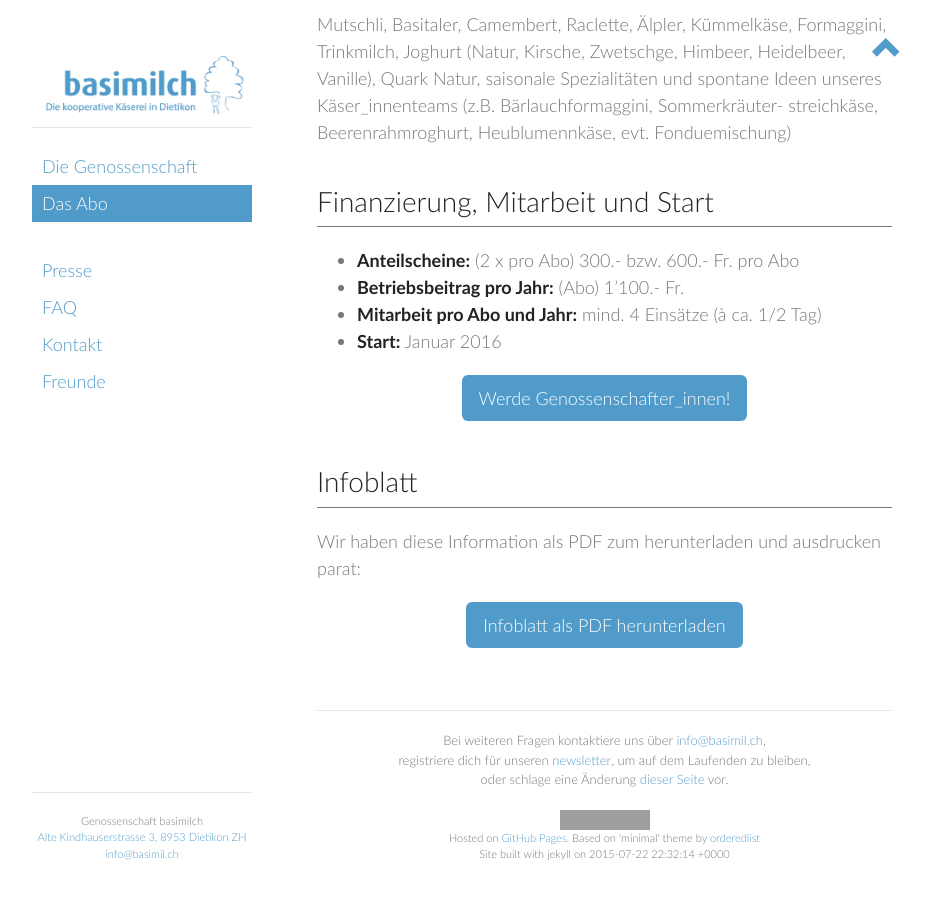
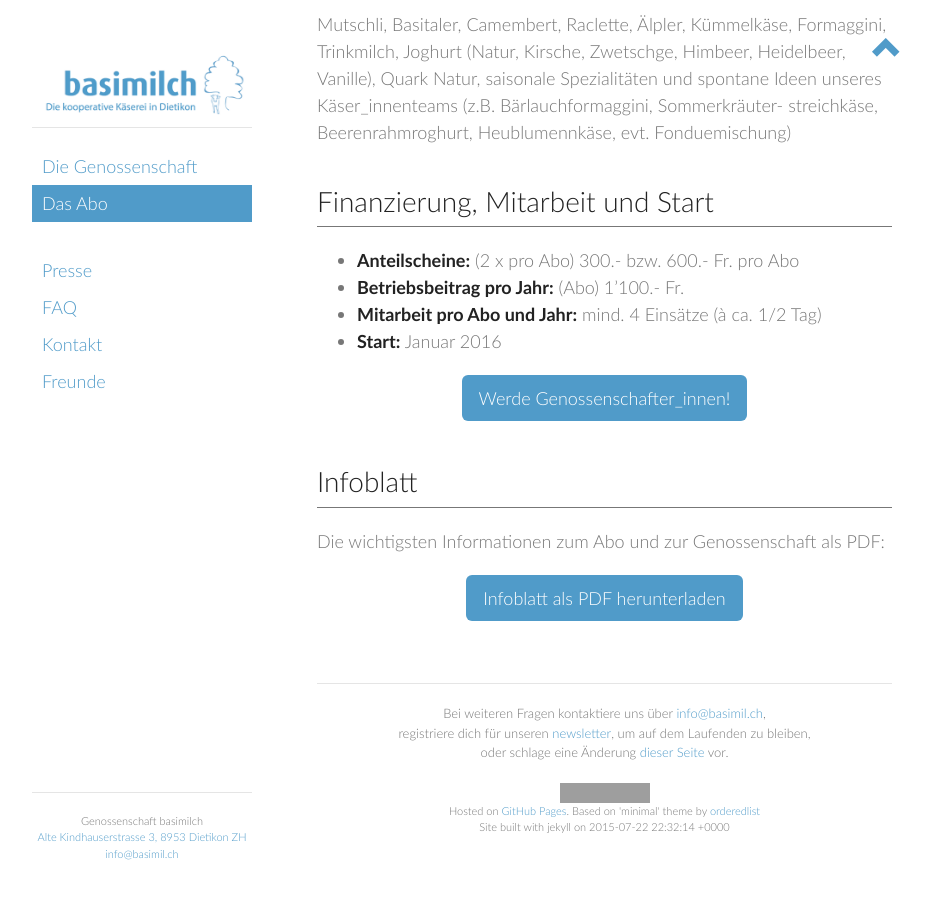
Before and after one commit to vryser/basimilch.github.io, a Jekyll site: the page built from pages/02-das-abo.md, in a window 1280 px wide and 900 px high, scrolled down 1055 px. Shown: the whole window, without its empty margins (178-1109 px from the left). Built offline with Jekyll 4.4.1, drawn with Linux system fonts in a browser that asks for light colours; after the commit the page ends 1928 px from its top, so only the background shows below that; grey boxes are pictures that could not be loaded.

Commit message:
change: make text coherent with other place

```diff
--- a/pages/02-das-abo.md
+++ b/pages/02-das-abo.md
@@ -46,7 +46,6 @@ Heublumennkäse, evt. Fonduemischung)
 
 # Infoblatt
 
-Wir haben diese Information als PDF zum herunterladen und ausdrucken
-parat:
+Die wichtigsten Informationen zum Abo und zur Genossenschaft als PDF:
 
 {% include button-info-pdf-download.html %}
```
